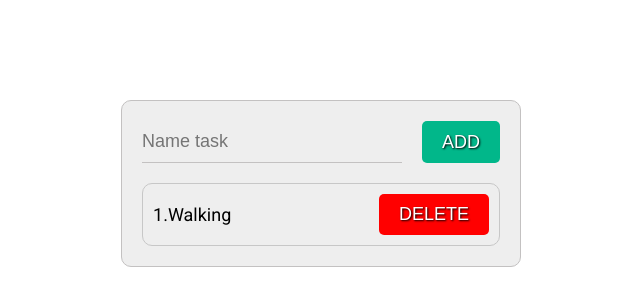
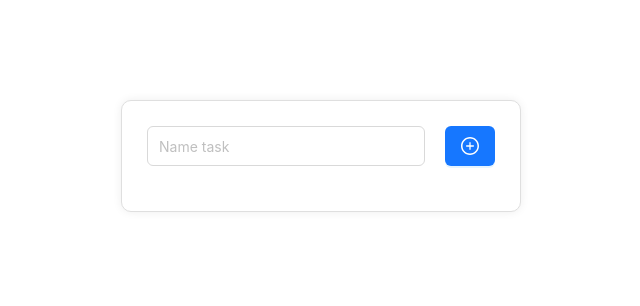
Before and after one commit to sopkodioni/TodoListReact, a React (Vite) app: page / in a window 1280 px wide. Shown: the top 306 px of the page, without its empty margins (319-959 px from the left). Built offline with nearby package versions, Linux system fonts and the light colour scheme.

Commit message:
components replaced with ant design components

```diff
--- a/package.json
+++ b/package.json
@@ -10,6 +10,8 @@
     "preview": "vite preview"
   },
   "dependencies": {
+    "@ant-design/icons": "^5.2.6",
+    "antd": "^5.9.4",
     "mobx": "^6.10.0",
     "mobx-react-lite": "^4.0.4",
     "react": "^18.2.0",
--- a/src/components/Todo/Todo.module.css
+++ b/src/components/Todo/Todo.module.css
@@ -1,8 +1,9 @@
 .todo{
-    background-color: #eee;
-    border: 1px solid #c3c1c1;
+    background-color: #ffffff;
+    border: 1px solid #dfdfdf;
     border-radius: 10px;
     max-width: 400px;
-    padding: 20px;
+    padding: 25px;
     margin: 100px auto;
+    box-shadow: 0px 0px 10px #eee;
 }
--- a/src/components/TodoForm/TodoForm.module.css
+++ b/src/components/TodoForm/TodoForm.module.css
@@ -2,4 +2,15 @@
     display: flex;
     justify-content: space-between;
     gap: 20px;
+    margin-bottom: 20px;
 }
+
+.btn{
+    height: auto;
+    display: flex;
+    align-items: center;
+}
+
+.input{
+    height: 40px;
+}
--- a/src/components/TodoForm/TodoFrom.jsx
+++ b/src/components/TodoForm/TodoFrom.jsx
@@ -1,11 +1,11 @@
 import { observer } from "mobx-react-lite"
+
 import input from "../../store/input"
 import todoList from '../../store/todoList'
 
-import Button from "../../ui/Button/Button"
-import Input from "../../ui/Input/Input"
-
 import style from './TodoForm.module.css'
+import {Button,Input} from 'antd'
+import {PlusCircleOutlined} from '@ant-design/icons'
 
 const TodoForm = observer(({validForm}) => {
     const createTodo = (e) => {
@@ -15,8 +15,10 @@ const TodoForm = observer(({validForm}) => {
 
     return (
         <form className={style.todoForm}>
-            <Input value={input.value} onChange={(event) => input.onChange(event.target.value)} type="text" placeholder="Name task"/>
-            <Button onClickFunc={createTodo}>Add</Button>
+            <Input className={style.input} value={input.value} onChange={(event) => input.onChange(event.target.value)} placeholder="Name task"/>
+            <Button className={style.btn} type="primary" onClick={createTodo}>
+                <PlusCircleOutlined />
+            </Button>
         </form>
     )
 })
--- a/src/components/TodoItem/TodoItem.jsx
+++ b/src/components/TodoItem/TodoItem.jsx
@@ -1,14 +1,19 @@
-import Button from '../../ui/Button/Button'
+import { Button } from 'antd';
 import style from './TodoItem.module.css'
 
-const TodoItem = ({id, title}) => {
+import {DeleteOutlined} from '@ant-design/icons'
+import { observer } from 'mobx-react-lite';
+import todoList from '../../store/todoList';
+
+const TodoItem = observer(({id, title}) => {
     return (
         <div className={style.todoItem}>
-            <span>{id}. </span>
-            <span>{title}</span>
-            <Button styles={{backgroundColor: 'red', marginLeft: 'auto'}}>delete</Button>
+            <div>
+                <span>{id}. </span> <span>{title}</span>
+            </div>
+            <Button className={style.btn} onClick={() => todoList.deleteTodo(id)} type="primary" danger><DeleteOutlined /></Button>
         </div>
     )
-}
+})
 
 export default TodoItem
--- a/src/components/TodoItem/TodoItem.module.css
+++ b/src/components/TodoItem/TodoItem.module.css
@@ -1,7 +1,13 @@
 .todoItem{
     padding: 10px;
-    border: 1px solid #c7c7c7;
+    border: 1px solid #e4e4e4;
     border-radius: 10px;
     display: flex;
     align-items: center;
+    justify-content: space-between;
+    gap: 5px;
 }
+
+.btn{
+    height: auto;
+}
--- a/src/components/TodoList/TodoList.module.css
+++ b/src/components/TodoList/TodoList.module.css
@@ -2,5 +2,4 @@
     display: flex;
     flex-direction: column;
     gap: 10px;
-    margin-top: 20px;
 }
--- a/src/index.css
+++ b/src/index.css
@@ -1,4 +1,4 @@
-@import url(https://fonts.googleapis.com/css?family=Roboto:100,100italic,300,300italic,regular,italic,500,500italic,700,700italic,900,900italic);
+@import url(https://fonts.googleapis.com/css?family=Comfortaa:300,regular,500,600,700);
 
 *, *::before, *::after{
   margin: 0;
@@ -8,7 +8,7 @@
 }
 
 body{
-  font-family: Roboto;
+  font-family: "Comfortaa";
 }
 
 a{
--- a/src/store/todoList.js
+++ b/src/store/todoList.js
@@ -3,7 +3,9 @@ import input from "./input";
 
 class TodoList {
     todos = [
-        {id: 1, title: 'Walking', completed: false},
+        // {id: 1, title: 'Walking', completed: false},
+        // {id: 2, title: 'Asdfsdfsdf', completed: false},
+        // {id: 3, title: 'Lorem sss', completed: false},
     ]
 
     constructor(){
@@ -16,7 +18,7 @@ class TodoList {
             return
         }
 
-        const todo = {id: this.todos[this.todos.length - 1].id + 1, title, completed: false}
+        const todo = {id: this.todos.length + 1, title, completed: false}
         this.todos.push(todo)
         validForm(true)
 
```
Also changed, not shown: src/ui/Button/Button.jsx (line endings or trailing spaces), 1 other file (tests, documents, lock files or other folders).
